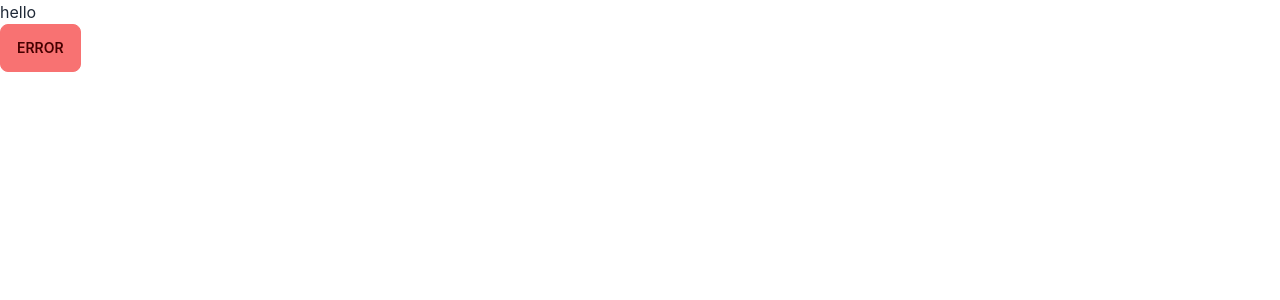
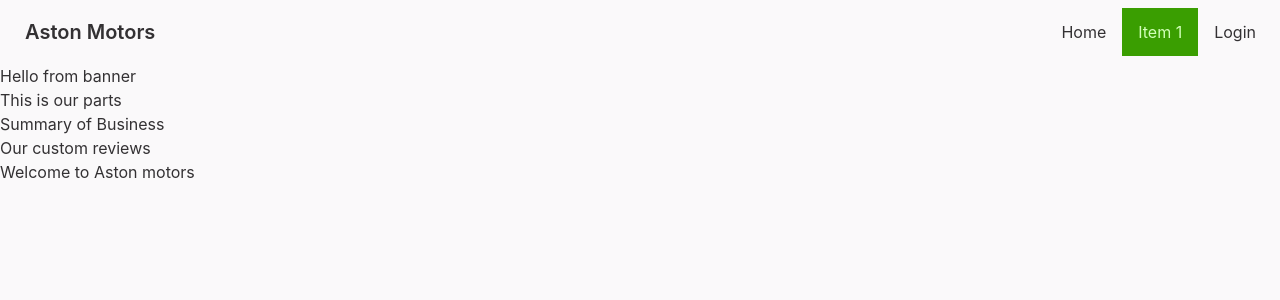
Before and after one commit to adir-jscode/aston-motors-client, a React (Create React App) app: page / in a window 1280 px wide. Shown: the top 300 px of the page. Built offline with nearby package versions, Linux system fonts and the light colour scheme.

Commit message:
login page working

```diff
--- a/public/index.html
+++ b/public/index.html
@@ -24,7 +24,7 @@
       work correctly both with client-side routing and a non-root public URL.
       Learn how to configure a non-root public URL by running `npm run build`.
     -->
-    <title>React App</title>
+    <title>Aston Motors</title>
   </head>
   <body>
     <noscript>You need to enable JavaScript to run this app.</noscript>
--- a/src/App.js
+++ b/src/App.js
@@ -1,11 +1,21 @@
 import logo from "./logo.svg";
 import "./App.css";
+import { Route, Routes } from "react-router-dom";
+import Home from "./Home/Home";
+import Register from "./Register/Register";
+import Login from "./Register/Login";
+import Header from "./Shared/Header";
 
 function App() {
   return (
     <div className="App">
-      <h1>hello</h1>
-      <button class="btn btn-error">Error</button>
+      <Header></Header>
+      <Routes>
+        <Route path="/" element={<Home></Home>}></Route>
+        <Route path="/home" element={<Home></Home>}></Route>
+        <Route path="/login" element={<Login></Login>}></Route>
+        <Route path="/register" element={<Register></Register>}></Route>
+      </Routes>
     </div>
   );
 }
--- /dev/null
+++ b/src/Home/Banner.js
@@ -0,0 +1,11 @@
+import React from "react";
+
+const Banner = () => {
+  return (
+    <div>
+      <h1>Hello from banner</h1>
+    </div>
+  );
+};
+
+export default Banner;
--- /dev/null
+++ b/src/Home/BusinessSummary.js
@@ -0,0 +1,11 @@
+import React from "react";
+
+const BusinessSummary = () => {
+  return (
+    <div>
+      <h1>Summary of Business</h1>
+    </div>
+  );
+};
+
+export default BusinessSummary;
--- /dev/null
+++ b/src/Home/Home.js
@@ -0,0 +1,20 @@
+import React from "react";
+import Parts from "../Parts/Parts";
+import Reviews from "../Reviews/Reviews";
+import Footer from "../Shared/Footer";
+import Banner from "./Banner";
+import BusinessSummary from "./BusinessSummary";
+
+const Home = () => {
+  return (
+    <div>
+      <Banner></Banner>
+      <Parts></Parts>
+      <BusinessSummary></BusinessSummary>
+      <Reviews></Reviews>
+      <Footer></Footer>
+    </div>
+  );
+};
+
+export default Home;
--- /dev/null
+++ b/src/Parts/Parts.js
@@ -0,0 +1,11 @@
+import React from "react";
+
+const Parts = () => {
+  return (
+    <div>
+      <h1>This is our parts</h1>
+    </div>
+  );
+};
+
+export default Parts;
--- /dev/null
+++ b/src/Register/Login.js
@@ -0,0 +1,42 @@
+import React from "react";
+
+const Login = () => {
+  return (
+    <div class="flex h-screen bg-base-100 justify-center items-center">
+      <div class="card w-96  bg-base-100 shadow-xl">
+        <h1 class="text-4xl text-secondary font-bold text-center mt-4">
+          Login
+        </h1>
+        <figure class="px-10 pt-10">
+          <img
+            src="https://img.freepik.com/free-vector/mobile-login-concept-illustration_114360-135.jpg?t=st=1653286621~exp=1653287221~hmac=64503d4ca106f5a72ef8b559e49b0350a6f4b88df19a62c9e5d7070ddcdaab33&w=740"
+            alt="Shoes"
+            class="rounded-xl w-60 bg-primary-content "
+          />
+        </figure>
+        <div class="card-body items-center text-center">
+          <div class="form-control w-full max-w-xs">
+            <label class="label">
+              <span class="label-text">What is your name?</span>
+            </label>
+            <input
+              type="text"
+              placeholder="Type here"
+              class="input input-bordered w-full max-w-xs"
+            />
+            <label class="label">
+              <span class="label-text-alt">Alt label</span>
+              <span class="label-text-alt">Alt label</span>
+            </label>
+          </div>
+          <p>If a dog chews shoes whose shoes does he choose?</p>
+          <div class="card-actions">
+            <button class="btn btn-primary">Buy Now</button>
+          </div>
+        </div>
+      </div>
+    </div>
+  );
+};
+
+export default Login;
--- /dev/null
+++ b/src/Register/Register.js
@@ -0,0 +1,11 @@
+import React from "react";
+
+const Register = () => {
+  return (
+    <div>
+      <h1>Please Register</h1>
+    </div>
+  );
+};
+
+export default Register;
--- /dev/null
+++ b/src/Reviews/Reviews.js
@@ -0,0 +1,11 @@
+import React from "react";
+
+const Reviews = () => {
+  return (
+    <div>
+      <h1>Our custom reviews</h1>
+    </div>
+  );
+};
+
+export default Reviews;
--- /dev/null
+++ b/src/Shared/Footer.js
@@ -0,0 +1,11 @@
+import React from "react";
+
+const Footer = () => {
+  return (
+    <div>
+      <h1>Welcome to Aston motors</h1>
+    </div>
+  );
+};
+
+export default Footer;
--- /dev/null
+++ b/src/Shared/Header.js
@@ -0,0 +1,82 @@
+import React from "react";
+import { Link, NavLink } from "react-router-dom";
+
+const Header = () => {
+  return (
+    <div>
+      <div class="navbar bg-base-100">
+        <div class="navbar-start">
+          <div class="dropdown">
+            <label tabindex="0" class="btn btn-ghost lg:hidden">
+              <svg
+                xmlns="http://www.w3.org/2000/svg"
+                class="h-5 w-5"
+                fill="none"
+                viewBox="0 0 24 24"
+                stroke="currentColor"
+              >
+                <path
+                  stroke-linecap="round"
+                  stroke-linejoin="round"
+                  stroke-width="2"
+                  d="M4 6h16M4 12h8m-8 6h16"
+                />
+              </svg>
+            </label>
+            <ul
+              tabindex="0"
+              class="menu menu-compact dropdown-content mt-3 p-2 shadow bg-base-100 rounded-box w-52"
+            >
+              <li>
+                <a>Item 1</a>
+              </li>
+              <li tabindex="0">
+                <a class="justify-between">
+                  Parent
+                  <svg
+                    class="fill-current"
+                    xmlns="http://www.w3.org/2000/svg"
+                    width="24"
+                    height="24"
+                    viewBox="0 0 24 24"
+                  >
+                    <path d="M8.59,16.58L13.17,12L8.59,7.41L10,6L16,12L10,18L8.59,16.58Z" />
+                  </svg>
+                </a>
+                <ul class="p-2">
+                  <li>
+                    <a>Submenu 1</a>
+                  </li>
+                  <li>
+                    <a>Submenu 2</a>
+                  </li>
+                </ul>
+              </li>
+              <li>
+                <a>Item 3</a>
+              </li>
+            </ul>
+          </div>
+          <Link to="/" class="btn btn-ghost normal-case text-xl">
+            Aston Motors
+          </Link>
+        </div>
+        <div class="navbar-end hidden lg:flex">
+          <ul class="menu menu-horizontal p-0">
+            <li>
+              <NavLink to="/home">Home</NavLink>
+            </li>
+            <li>
+              <NavLink to="/">Item 1</NavLink>
+            </li>
+            <li>
+              <NavLink to="/login">Login</NavLink>
+            </li>
+          </ul>
+        </div>
+      </div>
+    </div>
+  );
+};
+
+export default Header;
--- a/tailwind.config.js
+++ b/tailwind.config.js
@@ -3,5 +3,30 @@ module.exports = {
   theme: {
     extend: {},
   },
+  daisyui: {
+    themes: [
+      {
+        mytheme: {
+          primary: "#3a9e01",
+
+          secondary: "#1e28aa",
+
+          accent: "#c115c4",
+
+          neutral: "#24262E",
+
+          "base-100": "#FAF9FA",
+
+          info: "#62D0EF",
+
+          success: "#259D59",
+
+          warning: "#EECF5D",
+
+          error: "#EB3528",
+        },
+      },
+    ],
+  },
   plugins: [require("daisyui")],
 };
```
